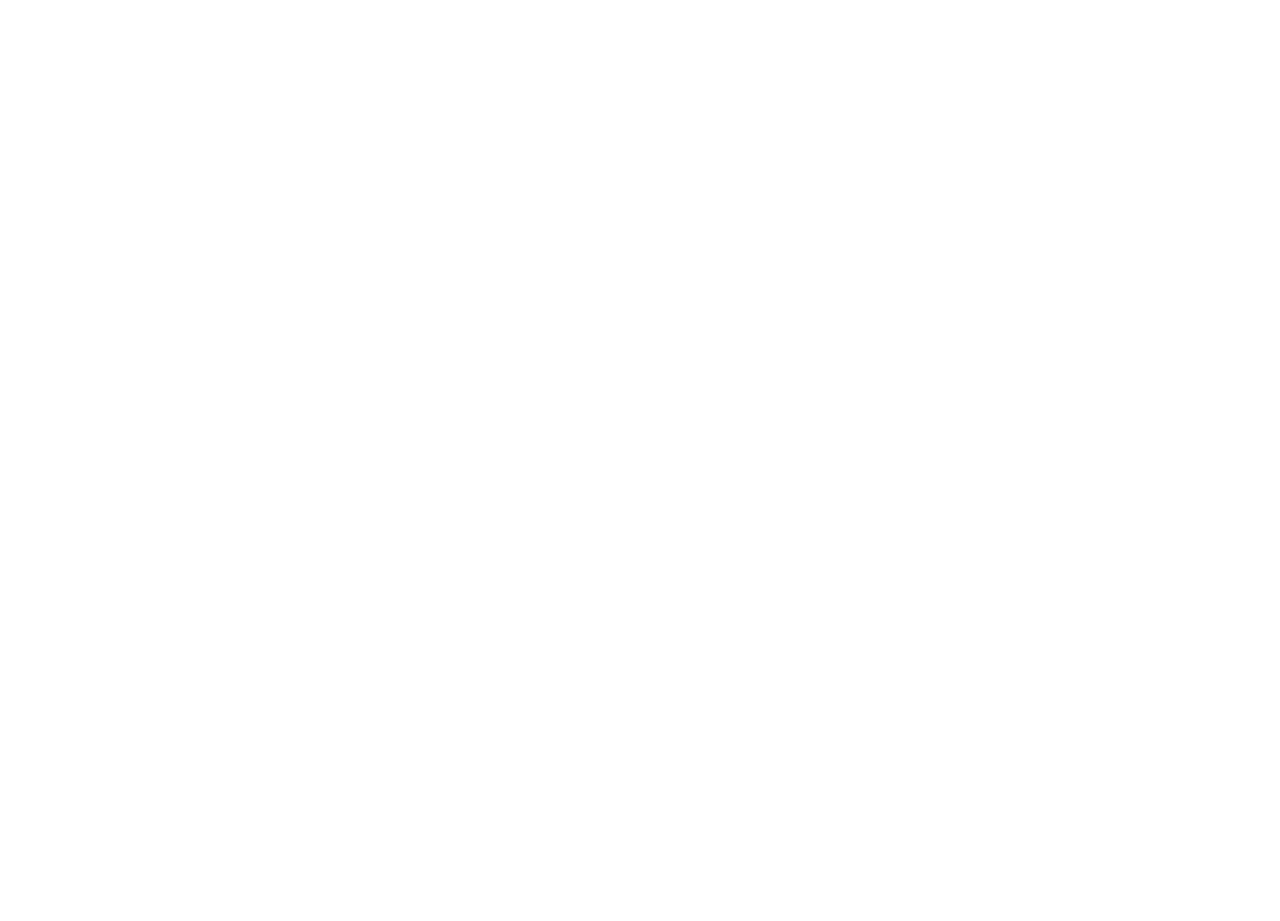
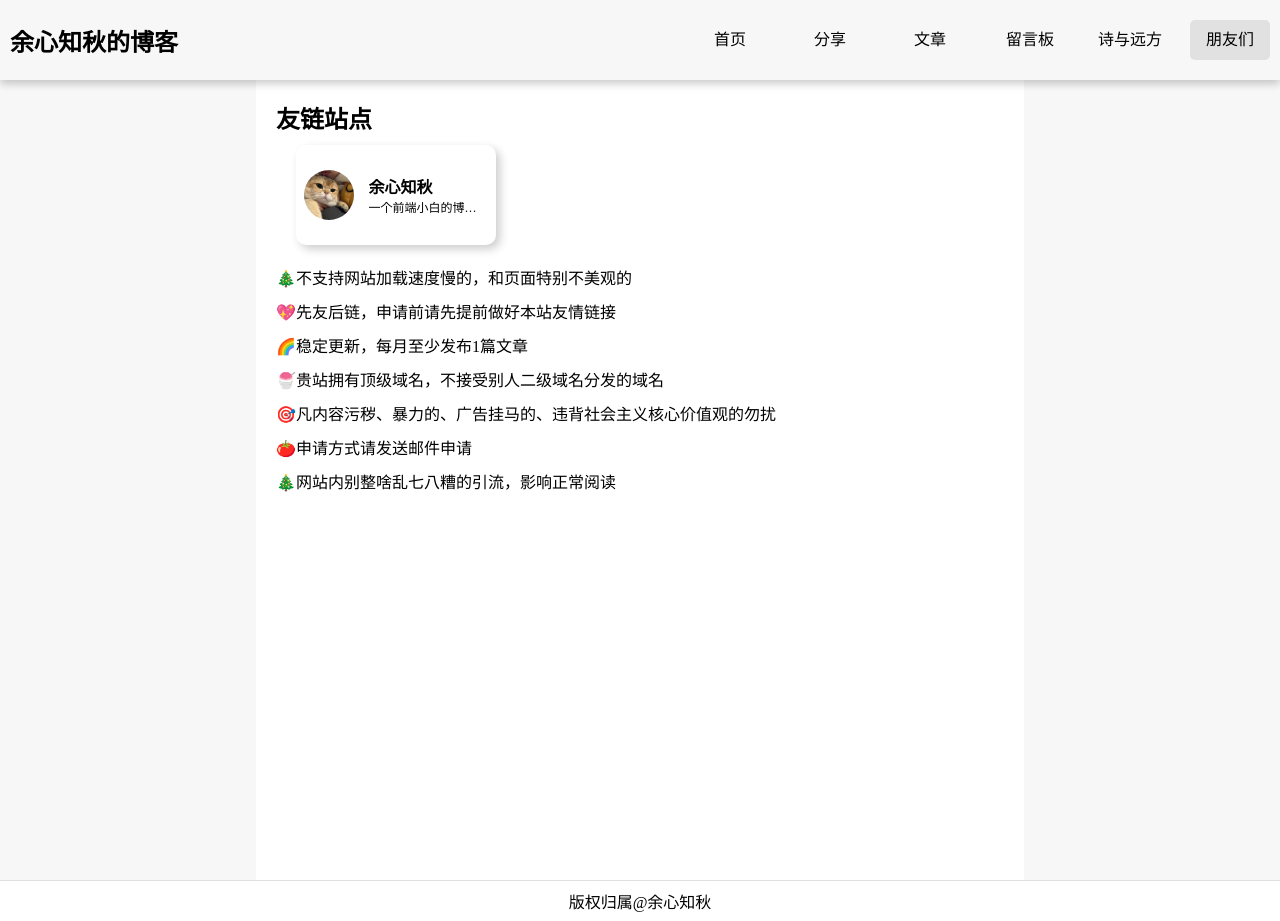
Before and after one commit to SupremacySakura/my-blog, a Vue app: page /friends in a window 1280 px wide. Before the commit this address had no page. Before the commit the page ends 800 px from the top, so only its background shows below. Built offline with nearby package versions, Linux system fonts and the light colour scheme; no server answers.

Commit message:
1.11.0 完成朋友页面的基本样式渲染

```diff
--- a/package.json
+++ b/package.json
@@ -19,7 +19,6 @@
     "pinia": "^2.2.4",
     "pinia-plugin-persistedstate": "^4.1.2",
     "vue": "^3.5.12",
-    "vue-markdown-render": "^2.2.1",
     "vue-router": "^4.4.5"
   },
   "devDependencies": {
--- a/src/components/TabBar.vue
+++ b/src/components/TabBar.vue
@@ -53,6 +53,11 @@
     id: 5,
     text: '诗与远方',
     path: '/poetry'
+  },
+  {
+    id:6,
+    text:'朋友们',
+    path:'/friends'
   }
 ]
 </script>
--- a/src/router/index.ts
+++ b/src/router/index.ts
@@ -33,6 +33,11 @@
           name: 'poetry',
           component: () => import('@/views/PoetryView.vue'),
         },
+        {
+          path:'/friends',
+          name:'friends',
+          component: () => import('@/views/FriendsView.vue'),
+        }
       ]
     },
   ]
--- /dev/null
+++ b/src/views/FriendsView.vue
@@ -0,0 +1,165 @@
+<script setup lang="ts">
+import { ref, onMounted, nextTick } from 'vue'
+//导入asset仓库
+import { useAssetStore } from '@/stores/asset'
+const { _options } = useAssetStore()
+//导入ElementPlus相关组件
+import { ElImage, ElLoading, ElTooltip } from 'element-plus'
+import yxzq from '@/assets/yxzq.jpg'
+import user from '@/assets/user.png'
+//定义友链类型接口
+interface iFriendItem {
+  id: number,
+  userHeadPortrait: string,
+  name: string,
+  label: string,
+  url: string,
+}
+const friendsList = ref<iFriendItem[]>([
+  {
+    id: 0,
+    userHeadPortrait: yxzq,
+    name: '余心知秋',
+    label: '一个前端小白的博客111',
+    url: 'http://127.0.0.1',
+  },
+])
+const aboutList = ref([
+  '🎄不支持网站加载速度慢的，和页面特别不美观的',
+  '💖先友后链，申请前请先提前做好本站友情链接',
+  '🌈稳定更新，每月至少发布1篇文章',
+  '🍧贵站拥有顶级域名，不接受别人二级域名分发的域名',
+  '🎯凡内容污秽、暴力的、广告挂马的、违背社会主义核心价值观的勿扰',
+  '🍅申请方式请发送邮件申请',
+  '🎄网站内别整啥乱七八糟的引流，影响正常阅读'])
+  const handleGoPage = (item:iFriendItem)=>{
+    window.open(item.url,'_blank')
+  }
+onMounted(async () => {
+  //初始化
+  const loadingInstance = ElLoading.service(_options)
+
+
+  nextTick(() => {
+    setTimeout(() => {
+      loadingInstance.close()
+    }, 0)
+  })
+})
+</script>
+
+<template>
+  <div class="friendsBox">
+    <section class="cardBox">
+      <h2>友链站点</h2>
+      <ul class="cardList">
+        <li v-for="item of friendsList" :key="item.id" class="cardItem" @click="handleGoPage(item)">
+          <el-image :src="item.userHeadPortrait || user" alt="" fit="cover" lazy class="user" />
+          <div class="info">
+            <h4>{{ item.name }}</h4>
+            <span>{{ item.label }}</span>
+          </div>
+        </li>
+      </ul>
+      <ul class="aboutList">
+        <li v-for="item of aboutList" :key="item" class="aboutItem">{{ item }}</li>
+      </ul>
+    </section>
+  </div>
+</template>
+
+<style lang="less" scoped>
+.friendsBox {
+  width: 100%;
+  min-height: 100vh;
+  background-color: rgba(247, 247, 247, 1);
+  display: flex;
+  justify-content: center;
+
+  .cardBox {
+    width: 60%;
+    min-height: 100vh;
+    background-color: rgba(255, 255, 255, 1);
+    box-sizing: border-box;
+    padding: 20px;
+    margin-top: 80px;
+
+    .cardList {
+      width: 100%;
+      margin-top: 10px;
+      display: flex;
+      flex-wrap: wrap;
+      justify-content: start;
+
+      .cardItem {
+        width: 200px;
+        height: 100px;
+        margin-left: 20px;
+        margin-bottom: 20px;
+        background-color: rgba(255, 255, 255, 1);
+        display: flex;
+        justify-content: space-around;
+        align-items: center;
+        border-radius: 10px;
+        box-shadow: 4px 4px 10px rgba(0, 0, 0, 0.2);
+        /* 添加盒子阴影 */
+        cursor: pointer;
+        transform: scale(1.0);
+        transition: all 1s ease;
+
+        &:hover {
+          transform: scale(1.1);
+        }
+
+        .user {
+          width: 50px;
+          height: 50px;
+          border-radius: 50%;
+
+          &:hover {
+            animation-name: revolve;
+            animation-duration: 1s;
+            animation-timing-function: linear;
+            /* 可选，确保动画平滑 */
+          }
+        }
+
+        .info {
+          width: 120px;
+
+          h4 {
+            display: block;
+            white-space: nowrap;
+            text-overflow: ellipsis;
+            overflow: hidden;
+          }
+
+          span {
+            display: block;
+            font-size: 12px;
+            white-space: nowrap;
+            text-overflow: ellipsis;
+            overflow: hidden;
+          }
+        }
+      }
+    }
+    .aboutList{
+      width: 100%;
+      .aboutItem{
+        margin-bottom: 10px;
+      }
+    }
+  }
+}
+
+@keyframes revolve {
+  0% {
+    transform: rotate(0deg);
+  }
+
+  100% {
+    transform: rotate(360deg);
+  }
+}
+</style>
--- a/src/views/MomentsView.vue
+++ b/src/views/MomentsView.vue
@@ -300,7 +300,8 @@
   background-color: rgba(247, 247, 247, 1);
 
   .leftSection {
-    width: 750px;
+    min-width: 750px;
+    width: 900px;
     height: 90%;
     box-sizing: border-box;
     margin-bottom: 40px;
@@ -388,7 +389,7 @@
   }
 
   .rightSection {
-    height: 100vh-40px;
+    height: 100vh-20px;
     flex-grow: 1;
     display: flex;
     flex-direction: column;
```
Also changed, not shown: src/services/apis/friends.ts (added, +9 -0 lines), 1 other file (tests, documents, lock files or other folders).
